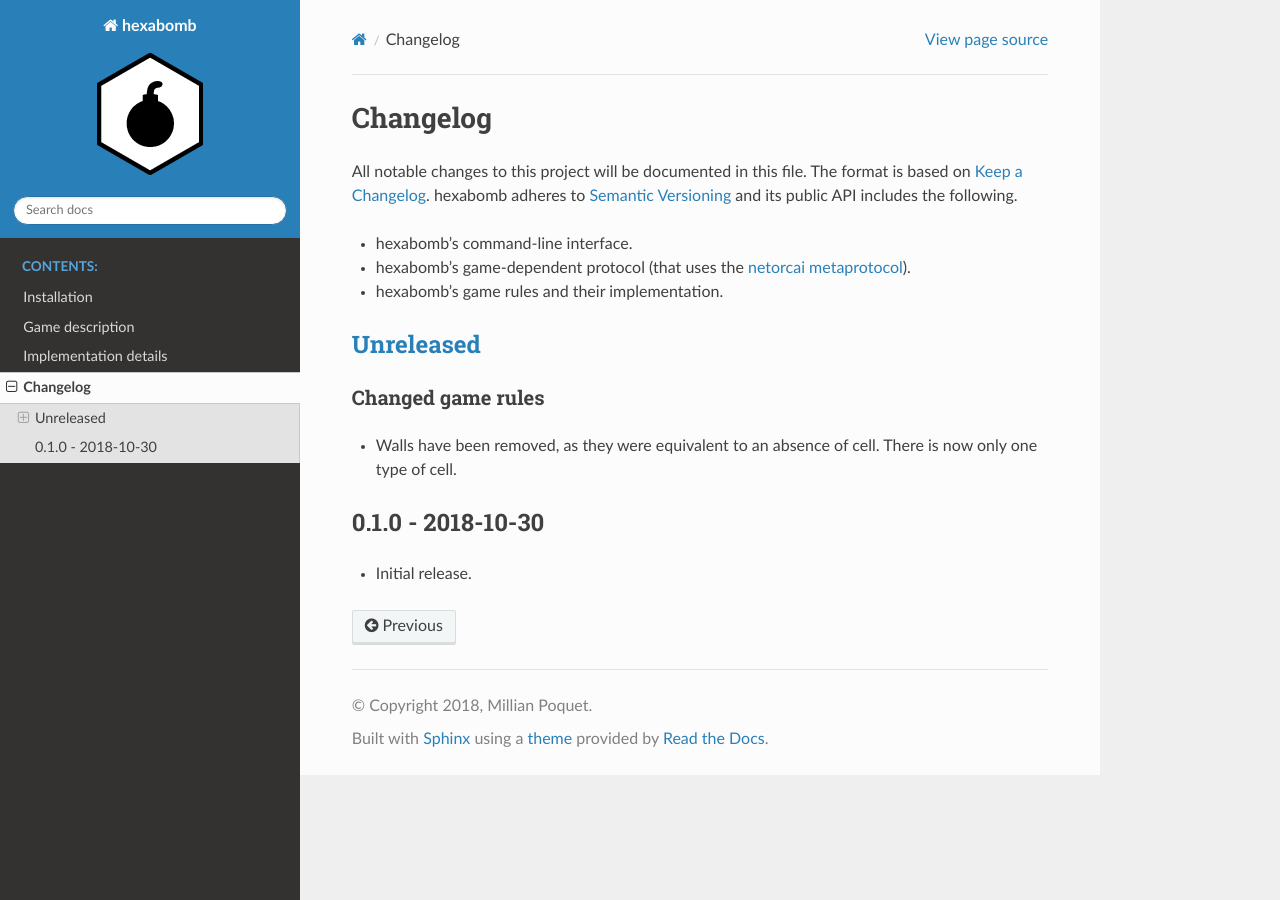
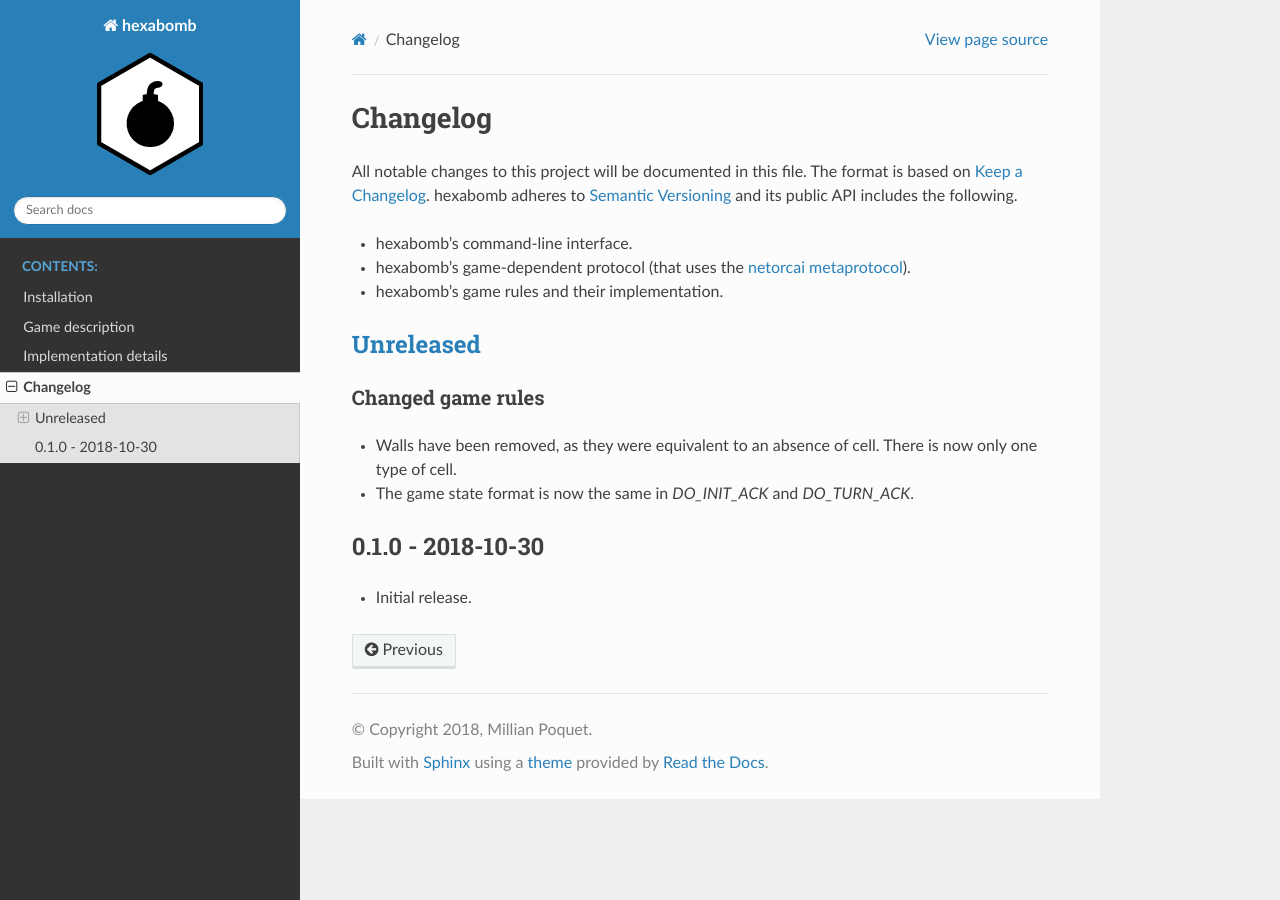
Before and after one commit to netorcai/hexabomb, a Sphinx documentation site: the page built from docs/changelog.rst, in a window 1280 px wide. Built offline with Sphinx 7.4.7 and the Read the Docs theme 2.0.0, drawn with Linux system fonts in a browser that asks for light colours.

Commit message:
[code] initialGameState = gameState

```diff
--- a/docs/changelog.rst
+++ b/docs/changelog.rst
@@ -18,6 +18,7 @@
 
 - Walls have been removed, as they were equivalent to an absence of cell.
   There is now only one type of cell.
+- The game state format is now the same in `DO_INIT_ACK` and `DO_TURN_ACK`.
 
 0.1.0 - 2018-10-30
 ------------------
```
Also changed, not shown: 2 other files.
